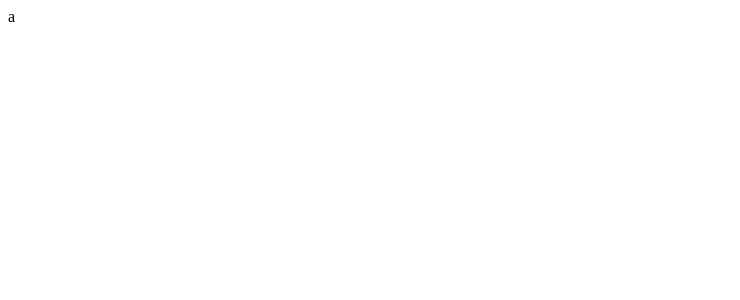
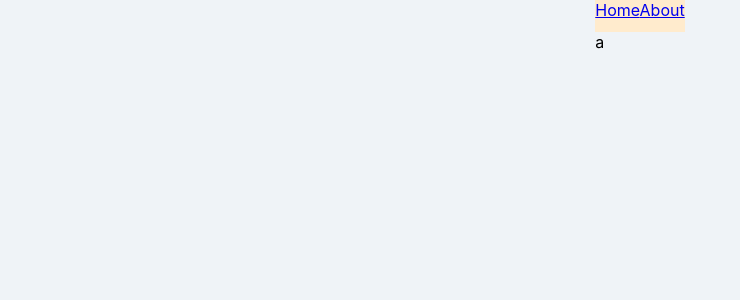
Before and after one commit to Kim-Dohyung-traces/React_JS_2019, a React (Create React App) app: page /#/about in a window 1280 px wide. Shown: the top 300 px of the page, without its empty margins (0-740 px from the left). Built offline with nearby package versions, Linux system fonts and the light colour scheme.

Commit message:
18th commit // Creating nav bar..

```diff
--- a/package.json
+++ b/package.json
@@ -11,13 +11,14 @@
     "prop-types": "^15.7.2",
     "react": "^16.13.0",
     "react-dom": "^16.13.0",
+    "react-router-dom": "^5.1.2",
     "react-scripts": "3.4.0"
   },
   "scripts": {
     "start": "react-scripts start",
     "build": "react-scripts build",
     "deploy": "gh-pages -d build",
-    "predeploy" : "npm run build"
+    "predeploy": "npm run build"
   },
   "eslintConfig": {
     "extends": "react-app"
--- a/src/App.js
+++ b/src/App.js
@@ -1,7 +1,17 @@
 import React from 'react';
+import { HashRouter, Route } from 'react-router-dom';
+import About from './routes/About';
+import Home from './routes/Home';
+import Navigation from './components/Navigation';
 
-function App(){
-  return <span>a</span>
+function App() {
+  return (
+    <HashRouter>
+      <Navigation />
+      <Route path="/" exact={true} component={Home} />
+      <Route path="/about" component={About} />
+    </HashRouter>
+  )
 }
 
 export default App;
--- /dev/null
+++ b/src/components/Navigation.js
@@ -0,0 +1,13 @@
+import React from 'react';
+import {Link} from 'react-router-dom';
+import './css/Navigation.css';
+
+function Navigation(){
+    return (
+        <div className="NavBar">
+            <Link to="/">Home</Link>
+            <Link to="/about">About</Link>
+        </div>
+    )
+}
+export default Navigation;
--- /dev/null
+++ b/src/components/css/Navigation.css
@@ -0,0 +1,6 @@
+.NavBar{
+    background-color: blanchedalmond;
+    position: relative;
+    width: 100%;
+    height: 2em;
+}
--- a/src/routes/About.js
+++ b/src/routes/About.js
@@ -0,0 +1,8 @@
+import React from 'react';
+import './css/About.css'
+
+function About(){
+    return <span>a</span>
+}
+
+export default About;
--- /dev/null
+++ b/src/routes/css/About.css
@@ -0,0 +1,8 @@
+body {
+    margin: 0;
+    padding: 0;
+    font-family: -apple-system, BlinkMacSystemFont, "Segoe UI", Roboto, Oxygen,
+      Ubuntu, Cantarell, "Open Sans", "Helvetica Neue", sans-serif;
+    background-color: #eff3f7;
+    height: 100%;
+  }
```
Also changed, not shown: 1 other file (tests, documents, lock files or other folders).
